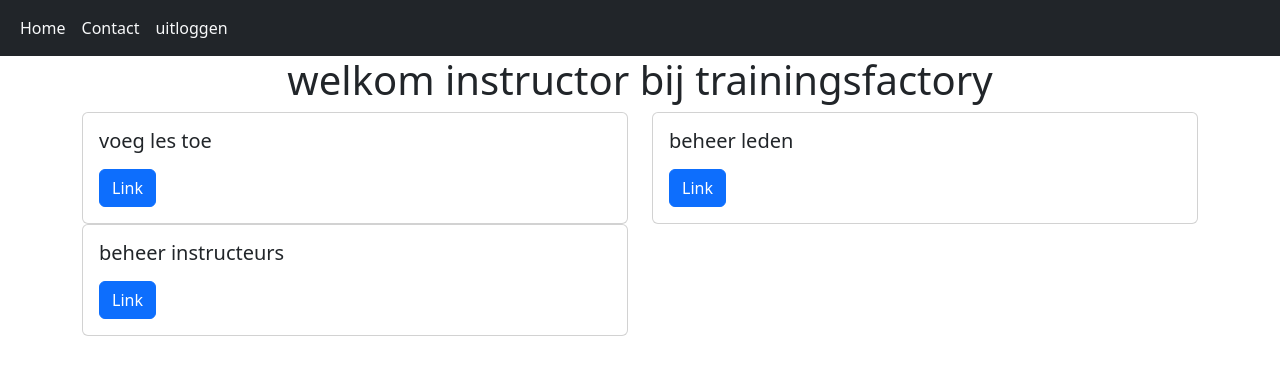
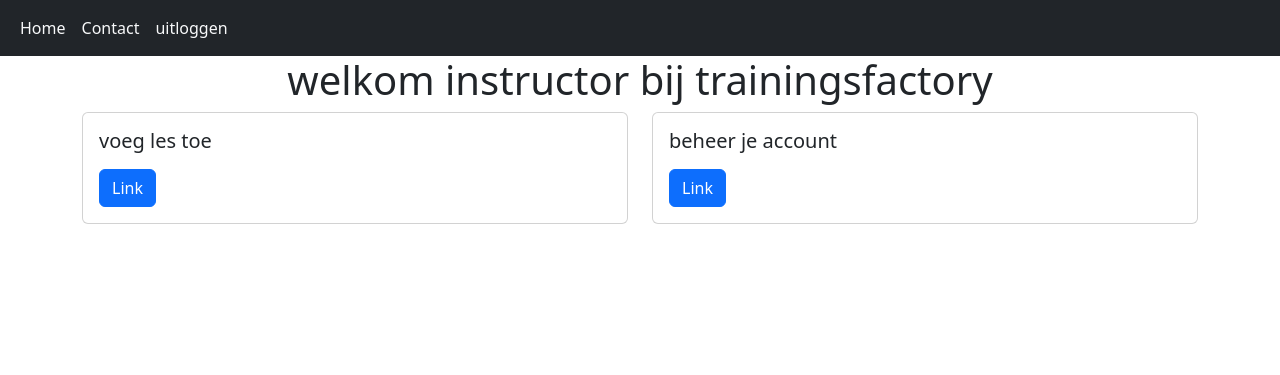
Before and after one commit to D-de-Jong/sd2020-php-p08-trainingsfactory-didaduncanenpep, a Symfony app: template templates/instructor/index.html.twig in a window 1280 px wide. Shown: the top 375 px of the page. Run offline with Twig, Linux system fonts and the light colour scheme; the template is opened without the code that fills it, so the values that code supplies are empty; some libraries are stand-ins or nearby versions.

Commit message:
instructor

```diff
--- a/src/Controller/AdminController.php
+++ b/src/Controller/AdminController.php
@@ -26,7 +26,7 @@ class AdminController extends AbstractController
             'trainings' => $training
         ]);
     }
-    #[Route('/add-training', name: 'addtraining')]
+    #[Route('/add-training', name: 'add-training')]
     public function showInsert(Request $request, EntityManagerInterface $em): Response
     {
         $genre = $em->getRepository(Training::class)->findAll();
--- a/src/Form/ProfileType.php
+++ b/src/Form/ProfileType.php
@@ -13,6 +13,9 @@ class ProfileType extends AbstractType
     public function buildForm(FormBuilderInterface $builder, array $options): void
     {
         $builder
+            ->add('gender')
+            ->add('adres')
+
 
             ->add('postcode')
             ->add('woonplaats')
--- a/templates/admin/crud.html.twig
+++ b/templates/admin/crud.html.twig
@@ -5,9 +5,9 @@
 
     <thead>
     <tr>
-        <th scope="col">nummer</th>
-        <th scope="col">model</th>
-        <th scope="col">type</th>
+        <th scope="col">id</th>
+        <th scope="col">soort gym</th>
+        <th scope="col">description</th>
     </tr>
     </thead>
 
--- a/templates/admin/instructor.html.twig
+++ b/templates/admin/instructor.html.twig
@@ -5,9 +5,9 @@
 
         <thead>
         <tr>
-            <th scope="col">nummer</th>
-            <th scope="col">model</th>
-            <th scope="col">type</th>
+            <th scope="col">id</th>
+            <th scope="col">username</th>
+            <th scope="col">naam</th>
         </tr>
         </thead>
 
--- a/templates/admin/leden.html.twig
+++ b/templates/admin/leden.html.twig
@@ -5,9 +5,9 @@
 
         <thead>
         <tr>
-            <th scope="col">nummer</th>
-            <th scope="col">model</th>
-            <th scope="col">type</th>
+            <th scope="col">id</th>
+            <th scope="col">username</th>
+            <th scope="col">naam</th>
         </tr>
         </thead>
 
--- a/templates/instructor/index.html.twig
+++ b/templates/instructor/index.html.twig
@@ -45,29 +45,16 @@
                     </div>
                 </div>
             </div>
-            <div class="col-sm-6">
-                <div class="card">
-                    <div class="card-body">
-                        <h5 class="card-title">beheer leden</h5>
-                        <p class="card-text"></p>
-                        <a class="btn btn-primary" href="/members" role="button">Link</a>
-                    </div>
-                </div>
-            </div>
-        </div>
-        <div class="row">
+
             <div class="col-sm-6 mb-3 mb-sm-0">
                 <div class="card">
                     <div class="card-body">
-                        <h5 class="card-title">beheer instructeurs</h5>
+                        <h5 class="card-title">beheer je account</h5>
                         <p class="card-text"></p>
-                        <a class="btn btn-primary" href="/instructor-crud" role="button">Link</a>
+                        <a class="btn btn-primary" href="/profile" role="button">Link</a>
 
                     </div>
                 </div>
-            </div>
-
-
         </div>
     </body>
 
```
Also changed, not shown: src/Controller/InstructorController.php (+26 -0 lines).
